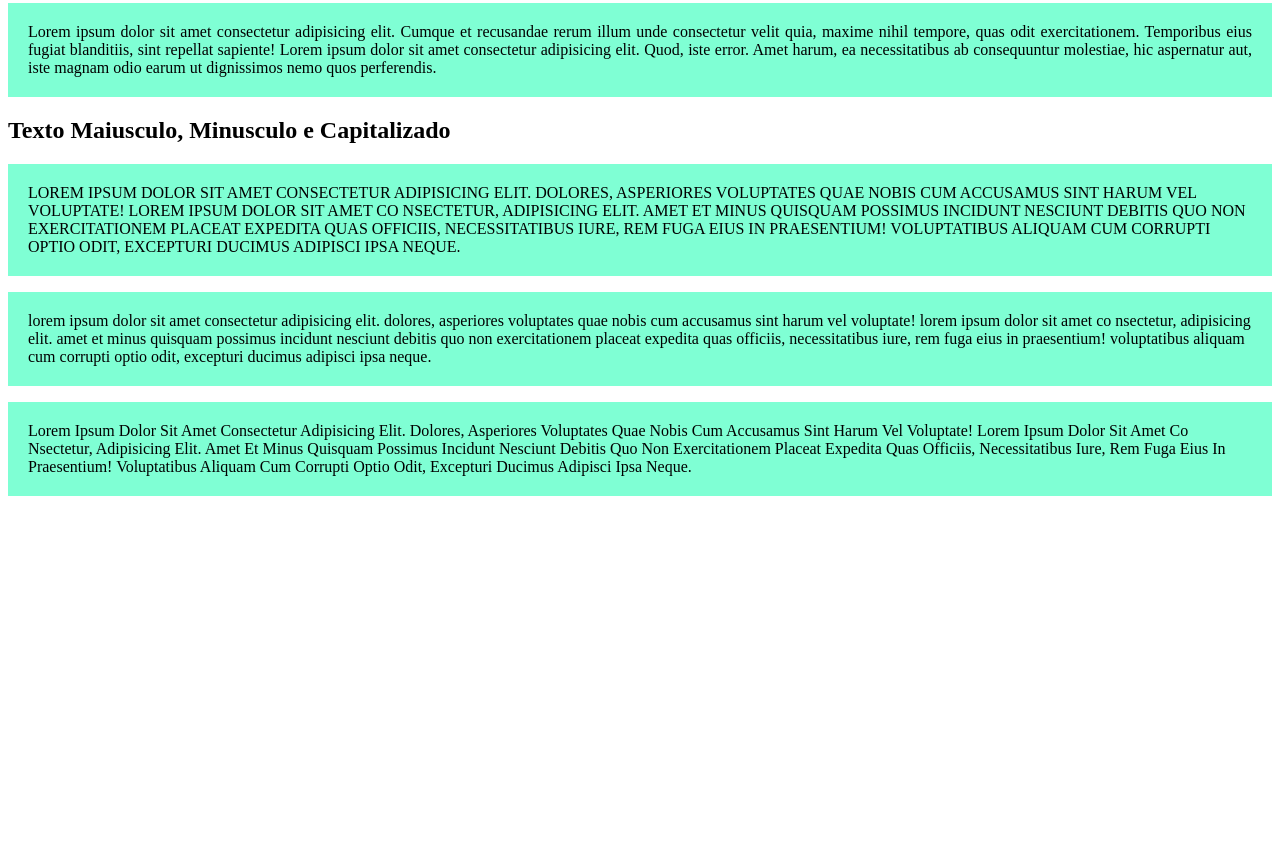
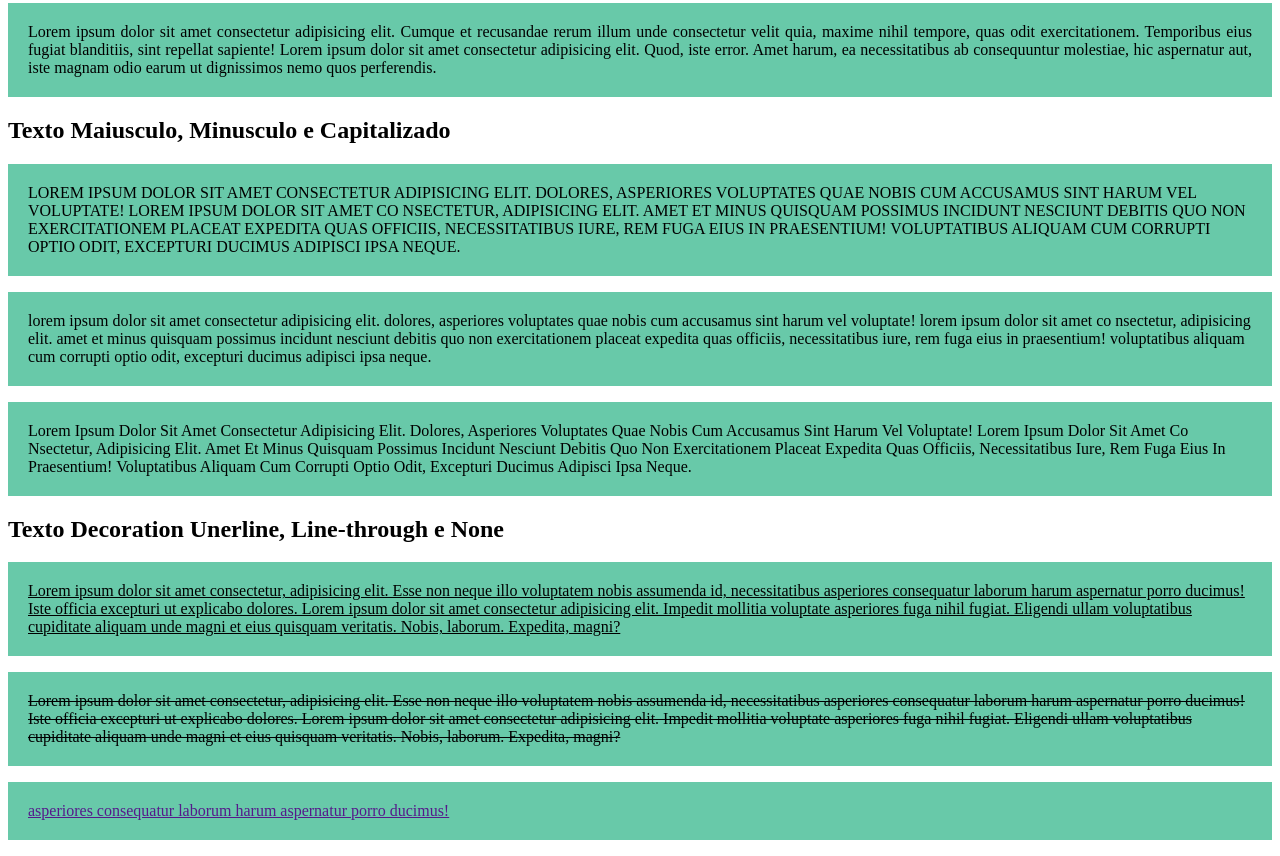
Before and after one commit to pjonnathan/atividadeend, a plain HTML site: page modulo_css_intermediário/text-estilo/index.html in a window 1280 px wide. Shown: the part 346-1202 px from the top of the page. Before the commit the page ends 858 px from the top, so only its background shows below. Drawn offline with Linux system fonts and the light colour scheme.

Commit message:
add txt-decoratin

```diff
--- a/modulo_css_intermediário/text-estilo/index.html
+++ b/modulo_css_intermediário/text-estilo/index.html
@@ -39,6 +39,21 @@
         placeat expedita quas officiis, necessitatibus iure, rem fuga eius in praesentium!
         Voluptatibus aliquam cum corrupti optio odit, excepturi ducimus adipisci ipsa neque.
     </p>
-
+    <h2>Texto Decoration Unerline, Line-through e None</h2>
+    <p class="txt-unerline fundo-alinhado">
+        Lorem ipsum dolor sit amet consectetur, adipisicing elit. Esse non neque illo voluptatem nobis assumenda id,
+        necessitatibus asperiores consequatur laborum harum aspernatur porro ducimus! Iste officia excepturi ut explicabo dolores.
+        Lorem ipsum dolor sit amet consectetur adipisicing elit. Impedit mollitia voluptate asperiores fuga nihil fugiat. Eligendi
+        ullam voluptatibus cupiditate aliquam unde magni et eius quisquam veritatis. Nobis, laborum. Expedita, magni?
+    </p>
+    <p class="txt-linethrough fundo-alinhado">
+        Lorem ipsum dolor sit amet consectetur, adipisicing elit. Esse non neque illo voluptatem nobis assumenda id,
+        necessitatibus asperiores consequatur laborum harum aspernatur porro ducimus! Iste officia excepturi ut explicabo dolores.
+        Lorem ipsum dolor sit amet consectetur adipisicing elit. Impedit mollitia voluptate asperiores fuga nihil fugiat. Eligendi
+        ullam voluptatibus cupiditate aliquam unde magni et eius quisquam veritatis. Nobis, laborum. Expedita, magni?
+    </p>
+    <p class="txt-none fundo-alinhado">
+        <a href="">asperiores consequatur laborum harum aspernatur porro ducimus!</a>
+    </p>
 </body>
 </html>
--- a/modulo_css_intermediário/text-estilo/style.css
+++ b/modulo_css_intermediário/text-estilo/style.css
@@ -19,8 +19,17 @@
 .text-cabitalizado {
     text-transform: capitalize;
 }
+.txt-unerline {
+    text-decoration: underline;
+}
+.txt-linethrough {
+    text-decoration: line-through;
+}
+.txt-none {
+    text-decoration: none;
+}
 
 .fundo-alinhado  {
     padding: 20px;
-    background-color: aquamarine;
+    background-color: rgb(104, 201, 169);
 }
```
